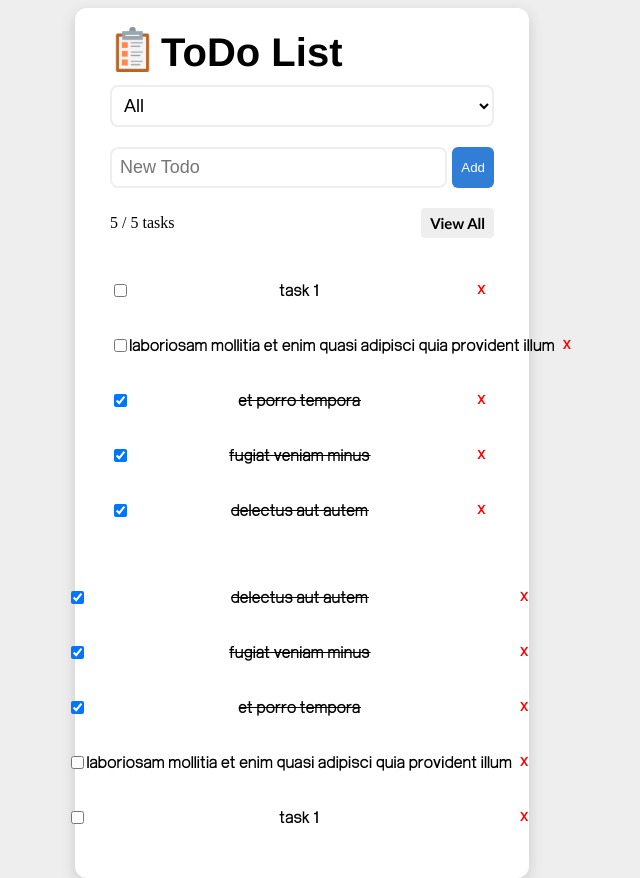
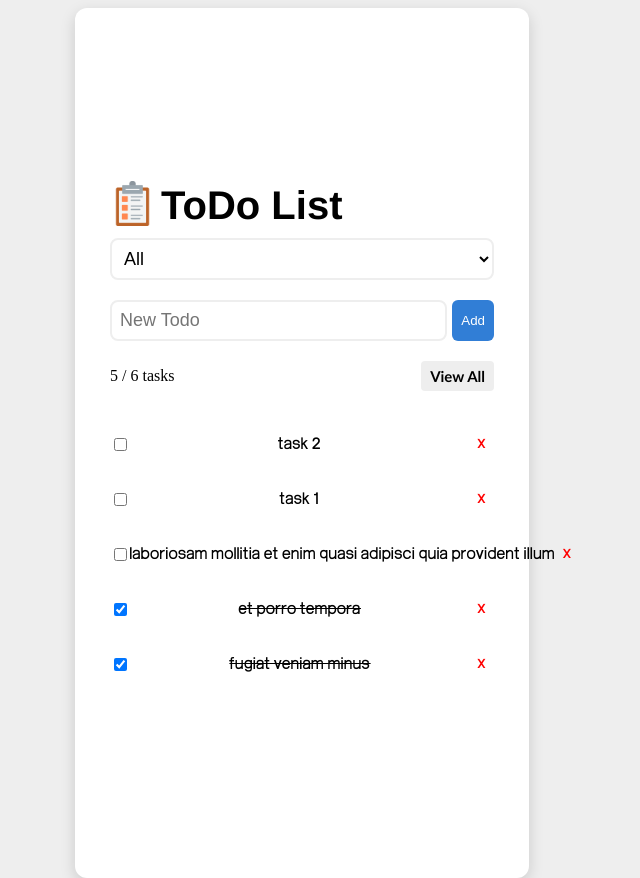
Before and after one commit to AvaniSujith/ToDo-App, a Vue app: page / in a window 1280 px wide. Shown: the whole page, without its empty margins (346-986 px from the left). Built offline with nearby package versions, Linux system fonts and the light colour scheme; data requests are answered from the project's data file.

Commit message:
feat: implement router

```diff
--- a/package.json
+++ b/package.json
@@ -17,7 +17,8 @@
     "@fortawesome/vue-fontawesome": "^3.0.8",
     "axios": "^1.10.0",
     "pinia": "^3.0.3",
-    "vue": "^3.5.13"
+    "vue": "^3.5.13",
+    "vue-router": "^4.5.1"
   },
   "devDependencies": {
     "@vitejs/plugin-vue": "^5.2.3",
--- a/src/App.vue
+++ b/src/App.vue
@@ -1,13 +1,14 @@
 <script setup>
-import HomePage from "./pages/HomePage.vue";
+// import HomePage from "./pages/HomePage.vue";
 
-import TaskPage from "./pages/TaskPage.vue";
+// import TaskPage from "./pages/TaskPage.vue";
 </script>
 
 <template>
   <div id="app" class="outer-container">
-    <home-page />
-    <task-page />
+    <!-- <home-page /> -->
+    <!-- <task-page /> -->
+     <router-view></router-view>
   </div>
 </template>
 
--- a/src/main.js
+++ b/src/main.js
@@ -1,4 +1,6 @@
 import "./assets/main.css";
+
+import router from './router/index.js'
 
 import { createApp } from "vue";
 import { createPinia } from "pinia";
@@ -7,7 +9,7 @@ import App from "./App.vue";
 const app = createApp(App);
 const pinia = createPinia();
 
+app.use(router)
 app.use(pinia);
-app.use(app);
 
 app.mount("#app");
--- a/src/pages/HomePage.vue
+++ b/src/pages/HomePage.vue
@@ -1,5 +1,7 @@
 <script setup>
 import { ref, computed, onMounted } from "vue";
+
+import { RouterLink } from "vue-router";
 
 import { useTaskStore } from "@/store/Task";
 
@@ -61,7 +63,9 @@ onMounted(async () => {
         <p>{{ totalTask.length }} / {{ taskStore.tasks.length }} tasks</p>
       </div>
       <div class="view-btn">
-        <button class="view-all">View All</button>
+        <button class="view-all">
+          <router-link to="/tasksPage" class="nav-link">  View All</router-link>
+         </button>
       </div>
     </div>
 
@@ -77,6 +81,11 @@ onMounted(async () => {
 @font-face {
   font-family: "Arctik";
   src: url(/src/assets/Arctik-FontZillion/Fonts/atrian\ 3.ttf);
+}
+
+.nav-link{
+  text-decoration: none;
+  color: #000;
 }
 
 .tasks {
--- /dev/null
+++ b/src/router/index.js
@@ -0,0 +1,23 @@
+import { createRouter, createWebHistory } from "vue-router";
+
+import HomePage from "@/pages/HomePage.vue";
+
+import TaskPage from "@/pages/TaskPage.vue";
+
+const router = createRouter({
+  history: createWebHistory(import.meta.env.BASE_URL),
+  routes: [
+    {
+      path: "/",
+      name: "home",
+      component: HomePage,
+    },
+    {
+      path: "/tasksPage",
+      name: "task-page",
+      component: TaskPage,
+    },
+  ],
+});
+
+export default router;
--- a/taskData.json
+++ b/taskData.json
@@ -24,6 +24,11 @@
       "id": "41a2",
       "title": "task 1",
       "completed": false
+    },
+    {
+      "id": "dbc3",
+      "title": "task 2",
+      "completed": false
     }
   ]
 }
```
Also changed, not shown: 1 other file (tests, documents, lock files or other folders).
